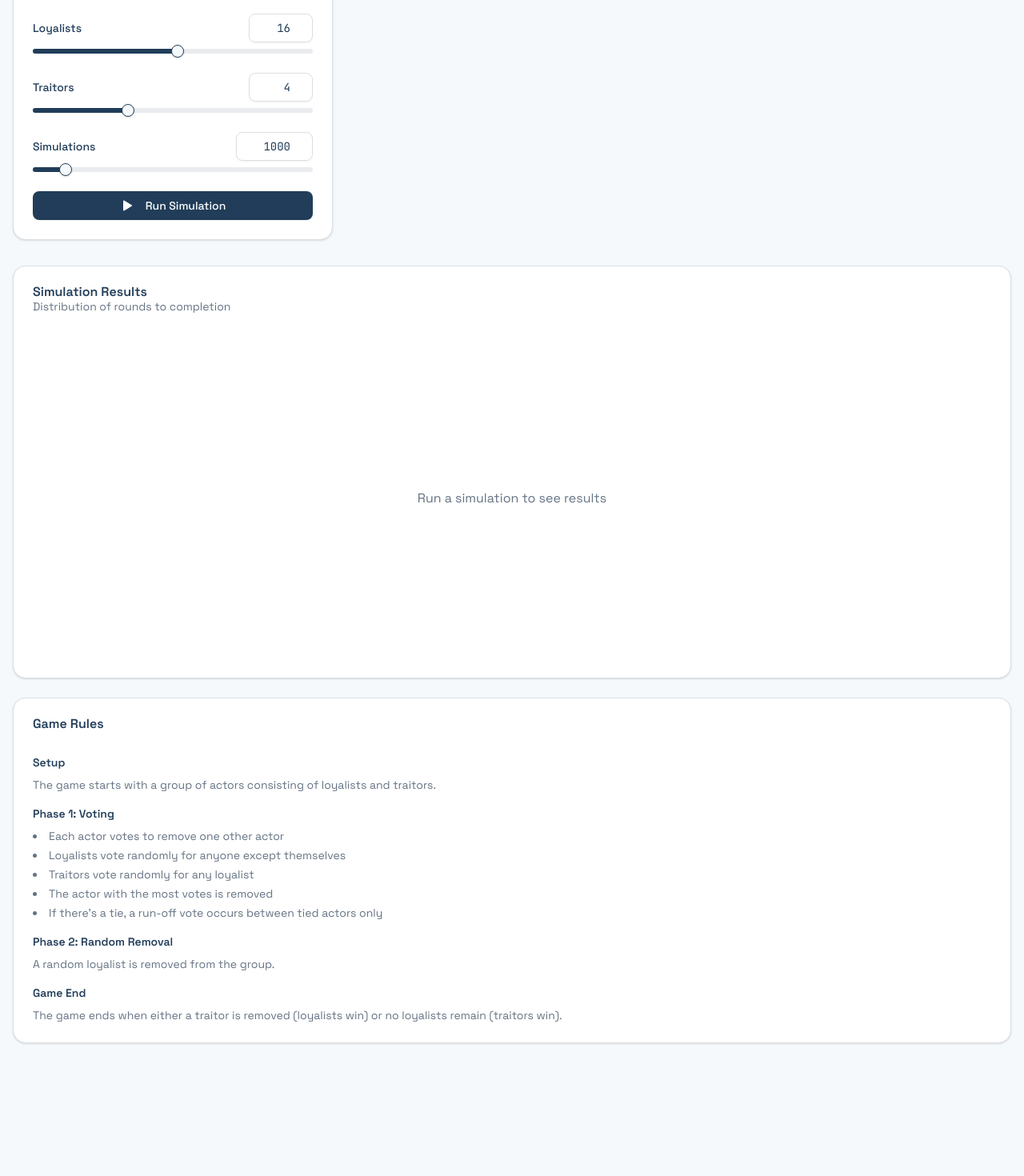
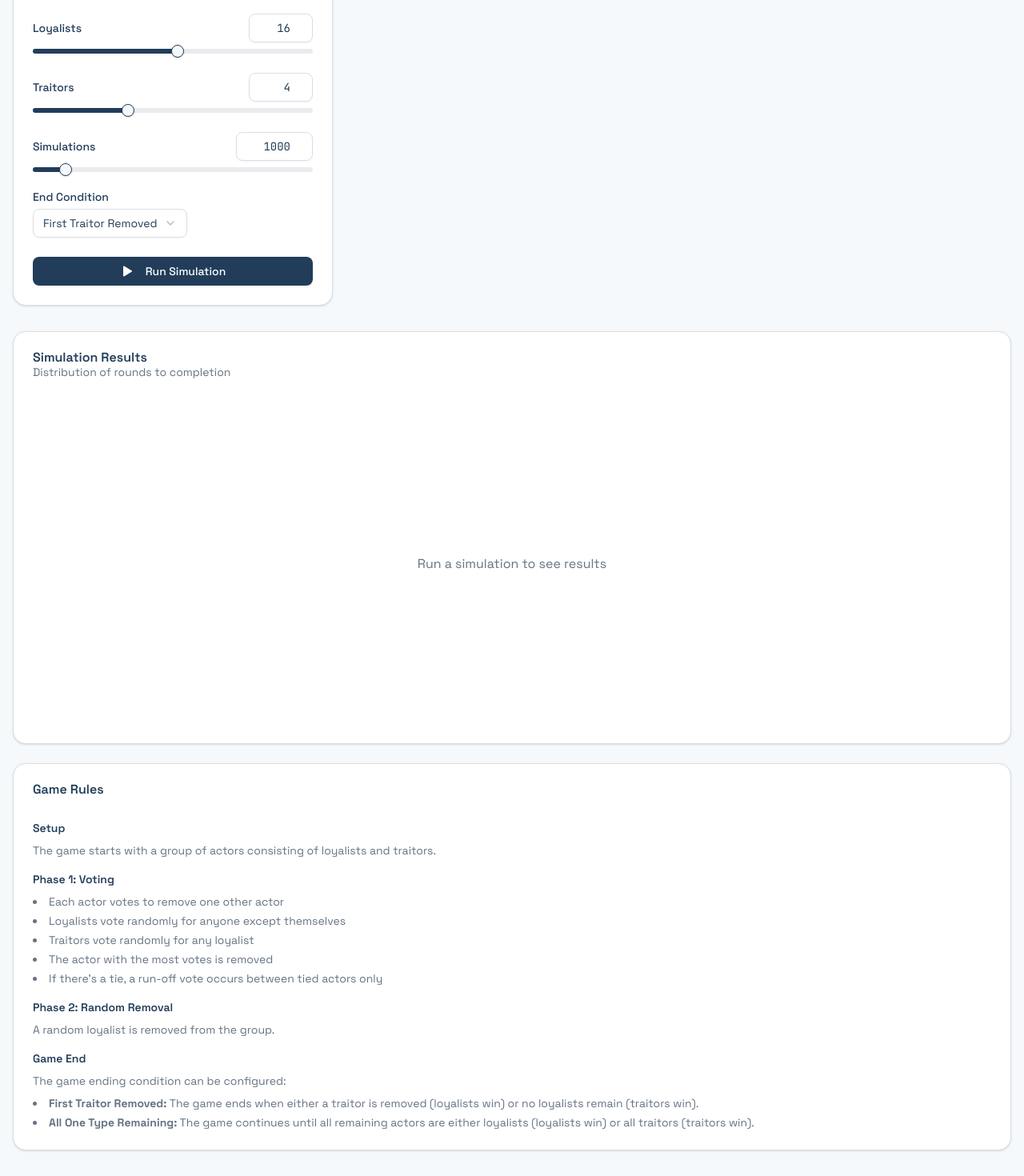
Before and after one commit to bmordue/voting-rings, a React (Vite) app: page / in a window 1280 px wide. Shown: the part 218-1688 px from the top of the page at 80% size. Before the commit the page ends 1554 px from the top, so only its background shows below. Built offline with nearby package versions, Linux system fonts and the light colour scheme.

Commit message:
Add endCondition parameter to support two game ending modes
Co-authored-by: bmordue <1223210+bmordue@users.noreply.github.com>

```diff
--- a/src/App.tsx
+++ b/src/App.tsx
@@ -7,9 +7,10 @@ import { Slider } from '@/components/ui/slider';
 import { Progress } from '@/components/ui/progress';
 import { Dialog, DialogContent, DialogDescription, DialogHeader, DialogTitle, DialogTrigger } from '@/components/ui/dialog';
 import { Tabs, TabsContent, TabsList, TabsTrigger } from '@/components/ui/tabs';
+import { Select, SelectContent, SelectItem, SelectTrigger, SelectValue } from '@/components/ui/select';
 import { Histogram } from '@/components/Histogram';
 import { GameDetails } from '@/components/GameDetails';
-import { runSimulation, calculateStatistics, VotingGame } from '@/lib/voting-game';
+import { runSimulation, calculateStatistics, VotingGame, EndCondition } from '@/lib/voting-game';
 import { Play, ChartBar, Eye, ArrowClockwise, Info } from '@phosphor-icons/react';
 import { toast } from 'sonner';
 
@@ -17,6 +18,7 @@ function App() {
   const [loyalists, setLoyalists] = useState(16);
   const [traitors, setTraitors] = useState(4);
   const [iterations, setIterations] = useState(1000);
+  const [endCondition, setEndCondition] = useState<EndCondition>('first_traitor_removed');
   const [results, setResults] = useState<number[]>([]);
   const [isRunning, setIsRunning] = useState(false);
   const [progress, setProgress] = useState(0);
@@ -45,7 +47,7 @@ function App() {
 
       await new Promise(resolve => setTimeout(resolve, 0));
 
-      const batchResults = runSimulation(currentBatchSize, loyalists, traitors);
+      const batchResults = runSimulation(currentBatchSize, loyalists, traitors, endCondition);
       allResults.push(...batchResults);
 
       setProgress(((i + 1) / batches) * 100);
@@ -53,7 +55,7 @@ function App() {
 
     setResults(allResults);
 
-    const game = new VotingGame(loyalists, traitors);
+    const game = new VotingGame(loyalists, traitors, endCondition);
     const gameResult = game.run();
     setSampleGame(gameResult);
 
@@ -158,6 +160,19 @@ function App() {
                   max={10000}
                   step={10}
                 />
+              </div>
+
+              <div className="space-y-2">
+                <Label htmlFor="endCondition">End Condition</Label>
+                <Select value={endCondition} onValueChange={(value) => setEndCondition(value as EndCondition)}>
+                  <SelectTrigger id="endCondition">
+                    <SelectValue />
+                  </SelectTrigger>
+                  <SelectContent>
+                    <SelectItem value="first_traitor_removed">First Traitor Removed</SelectItem>
+                    <SelectItem value="all_one_type">All One Type Remaining</SelectItem>
+                  </SelectContent>
+                </Select>
               </div>
 
               <div className="flex gap-2">
@@ -311,9 +326,13 @@ function App() {
 
               <div>
                 <h4 className="font-semibold mb-2">Game End</h4>
-                <p className="text-muted-foreground">
-                  The game ends when either a traitor is removed (loyalists win) or no loyalists remain (traitors win).
+                <p className="text-muted-foreground mb-2">
+                  The game ending condition can be configured:
                 </p>
+                <ul className="list-disc list-inside space-y-1 text-muted-foreground">
+                  <li><strong>First Traitor Removed:</strong> The game ends when either a traitor is removed (loyalists win) or no loyalists remain (traitors win).</li>
+                  <li><strong>All One Type Remaining:</strong> The game continues until all remaining actors are either loyalists (loyalists win) or all traitors (traitors win).</li>
+                </ul>
               </div>
             </div>
           </CardContent>
--- a/src/components/GameDetails.tsx
+++ b/src/components/GameDetails.tsx
@@ -39,10 +39,17 @@ export function GameDetails({ game, initialLoyalists, initialTraitors }: GameDet
           <Card className="p-4">
             <div className="text-sm text-muted-foreground">Outcome</div>
             <div className="text-lg font-semibold mt-1">
-              {game.outcome === 'traitor_removed' ? (
-                <span className="text-loyalist">Traitor Removed</span>
-              ) : (
+              {game.outcome === 'traitor_removed' && (
+                <span className="text-loyalist">First Traitor Removed</span>
+              )}
+              {game.outcome === 'all_loyalists' && (
+                <span className="text-loyalist">All Loyalists Remaining</span>
+              )}
+              {game.outcome === 'no_loyalists' && (
                 <span className="text-traitor">No Loyalists Left</span>
+              )}
+              {game.outcome === 'all_traitors' && (
+                <span className="text-traitor">All Traitors Remaining</span>
               )}
             </div>
           </Card>
--- a/src/lib/voting-game.ts
+++ b/src/lib/voting-game.ts
@@ -1,5 +1,6 @@
 export type ActorType = 'loyalist' | 'traitor';
 export type ActorStatus = 'active' | 'removed';
+export type EndCondition = 'first_traitor_removed' | 'all_one_type';
 
 export interface Actor {
   id: number;
@@ -23,16 +24,19 @@ export interface RoundResult {
 export interface GameResult {
   rounds: RoundResult[];
   totalRounds: number;
-  outcome: 'traitor_removed' | 'no_loyalists';
+  outcome: 'traitor_removed' | 'no_loyalists' | 'all_loyalists' | 'all_traitors';
+  endCondition: EndCondition;
 }
 
 export class VotingGame {
   private actors: Actor[];
   private roundHistory: RoundResult[] = [];
   private currentRound = 0;
+  private endCondition: EndCondition;
 
-  constructor(loyalistCount: number, traitorCount: number) {
+  constructor(loyalistCount: number, traitorCount: number, endCondition: EndCondition = 'first_traitor_removed') {
     this.actors = [];
+    this.endCondition = endCondition;
 
     for (let i = 0; i < loyalistCount; i++) {
       this.actors.push({
@@ -146,12 +150,28 @@ export class VotingGame {
     const activeTraitors = this.getActiveTraitors();
     const activeLoyalists = this.getActiveLoyalists();
 
-    return activeTraitors.length === 0 || activeLoyalists.length === 0;
+    if (this.endCondition === 'first_traitor_removed') {
+      return activeTraitors.length === 0 || activeLoyalists.length === 0;
+    } else {
+      // 'all_one_type': only end when all remaining actors are of the same type
+      return activeTraitors.length === 0 || activeLoyalists.length === 0;
+    }
   }
 
-  private getOutcome(): 'traitor_removed' | 'no_loyalists' {
+  private getOutcome(): 'traitor_removed' | 'no_loyalists' | 'all_loyalists' | 'all_traitors' {
     const activeTraitors = this.getActiveTraitors();
-    return activeTraitors.length === 0 ? 'traitor_removed' : 'no_loyalists';
+    const activeLoyalists = this.getActiveLoyalists();
+
+    if (this.endCondition === 'first_traitor_removed') {
+      return activeTraitors.length === 0 ? 'traitor_removed' : 'no_loyalists';
+    } else {
+      // 'all_one_type'
+      if (activeTraitors.length === 0) {
+        return 'all_loyalists';
+      } else {
+        return 'all_traitors';
+      }
+    }
   }
 
   public run(): GameResult {
@@ -160,7 +180,8 @@ export class VotingGame {
 
       const phaseOne = this.resolvePhaseOne();
 
-      if (this.isGameOver()) {
+      // For 'first_traitor_removed', check if game is over after phase 1
+      if (this.endCondition === 'first_traitor_removed' && this.isGameOver()) {
         this.roundHistory.push({
           roundNumber: this.currentRound,
           phaseOneVotes: phaseOne.votes,
@@ -181,6 +202,7 @@ export class VotingGame {
         remainingActors: this.getActiveActors().map(a => ({ ...a }))
       });
 
+      // For both conditions, check after both phases are complete
       if (this.isGameOver()) {
         break;
       }
@@ -189,16 +211,17 @@ export class VotingGame {
     return {
       rounds: this.roundHistory,
       totalRounds: this.currentRound,
-      outcome: this.getOutcome()
+      outcome: this.getOutcome(),
+      endCondition: this.endCondition
     };
   }
 }
 
-export function runSimulation(iterations: number, loyalistCount: number, traitorCount: number): number[] {
+export function runSimulation(iterations: number, loyalistCount: number, traitorCount: number, endCondition: EndCondition = 'first_traitor_removed'): number[] {
   const results: number[] = [];
 
   for (let i = 0; i < iterations; i++) {
-    const game = new VotingGame(loyalistCount, traitorCount);
+    const game = new VotingGame(loyalistCount, traitorCount, endCondition);
     const result = game.run();
     results.push(result.totalRounds);
   }
```
Also changed, not shown: 1 other file (tests, documents, lock files or other folders).
